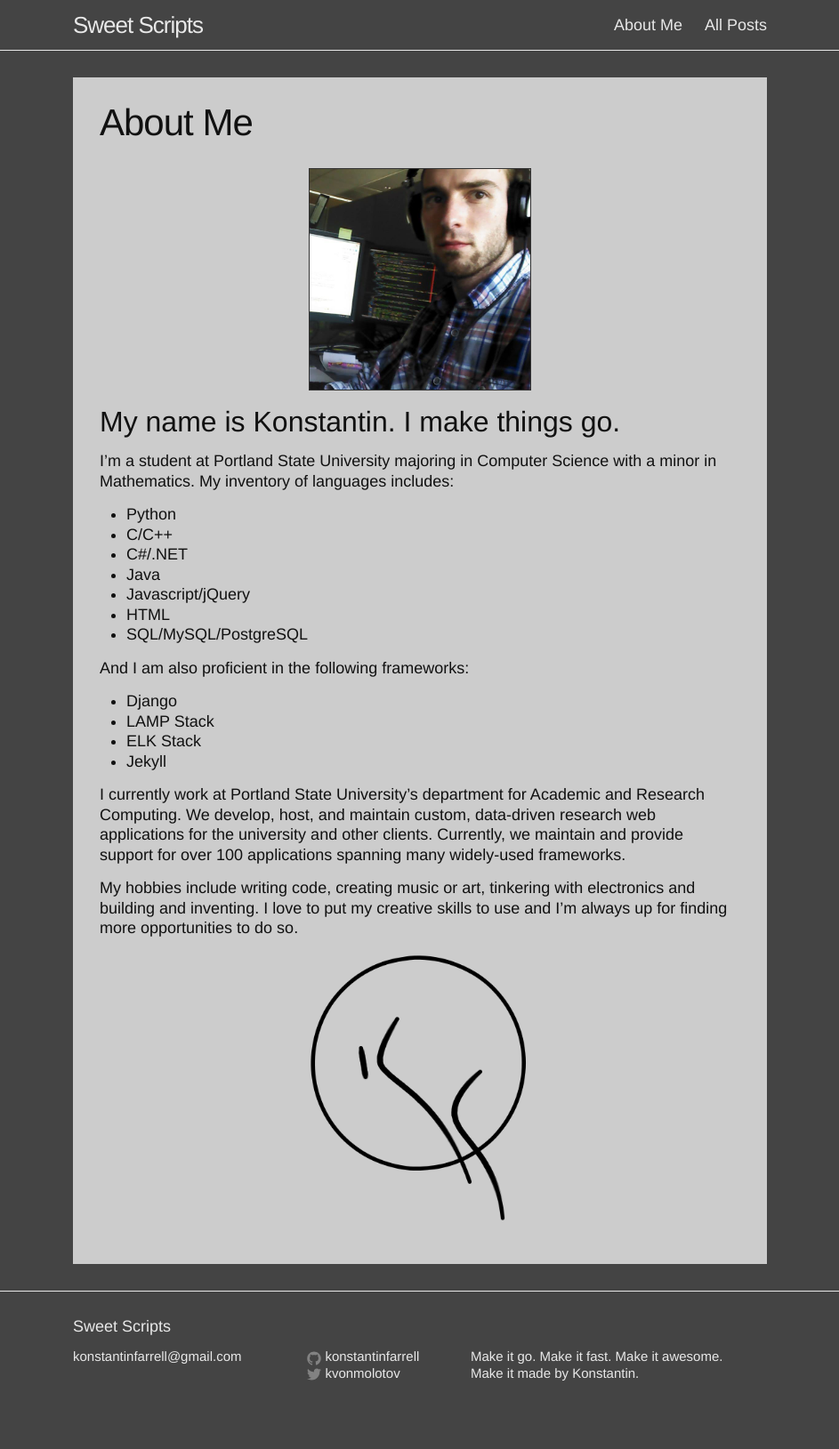
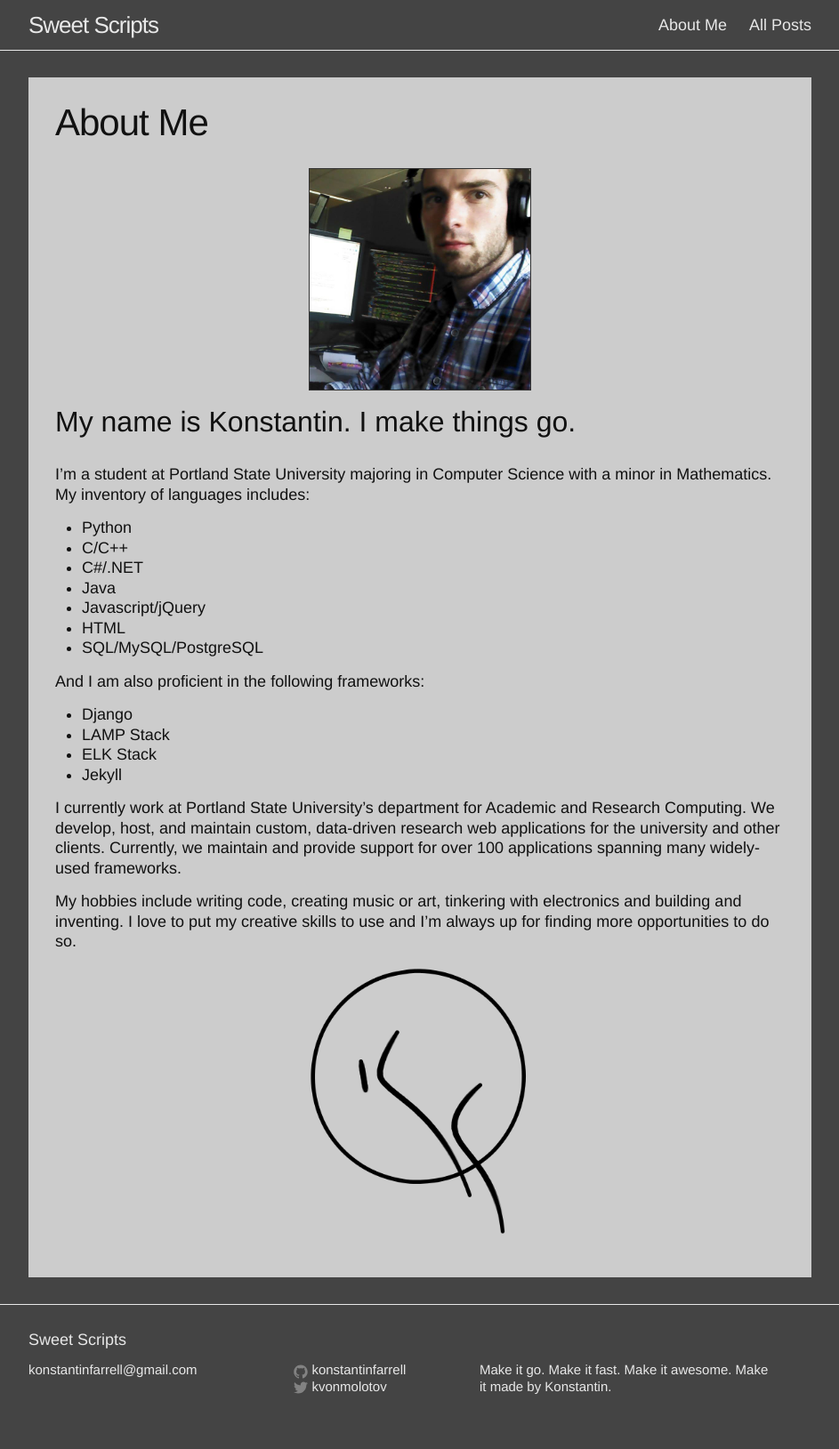
Before and after one commit to plosive/konstantinfarrell.github.io, a Jekyll site: the page built from about.md, in a window 1280 px wide. Shown: the whole page at 89% size, without its empty margins (168-1111 px from the left). Built offline with Jekyll 4.4.1, drawn with Linux system fonts in a browser that asks for light colours.

```diff
--- a/_sass/_base.scss
+++ b/_sass/_base.scss
@@ -30,7 +30,7 @@
 
 hr {
     border-color: $grey-color;
-    //margin-bottom: $spacing-unit / 2;
+    margin-bottom: $spacing-unit / 2;
 }
 
 /**
@@ -40,7 +40,7 @@
 p, blockquote, pre,
 ul, ol, dl, figure,
 %vertical-rhythm {
-    margin-bottom: $spacing-unit / 2;
+    margin-bottom: $spacing-unit/2;
 }
 
 
@@ -92,6 +92,9 @@
     font-weight: 300;
 }
 
+h1, h2 {
+    margin-bottom: $spacing-unit;
+}
 
 
 /**
@@ -163,8 +166,8 @@
  * Wrapper
  */
 .wrapper {
-    max-width: -webkit-calc(900px - (#{$spacing-unit} * 2));
-    max-width:         calc(900px - (#{$spacing-unit} * 2));
+    max-width: -webkit-calc(1000px - (#{$spacing-unit} * 2));
+    max-width:         calc(1000px - (#{$spacing-unit} * 2));
     margin-right: auto;
     margin-left: auto;
     padding-right: $spacing-unit;
```
